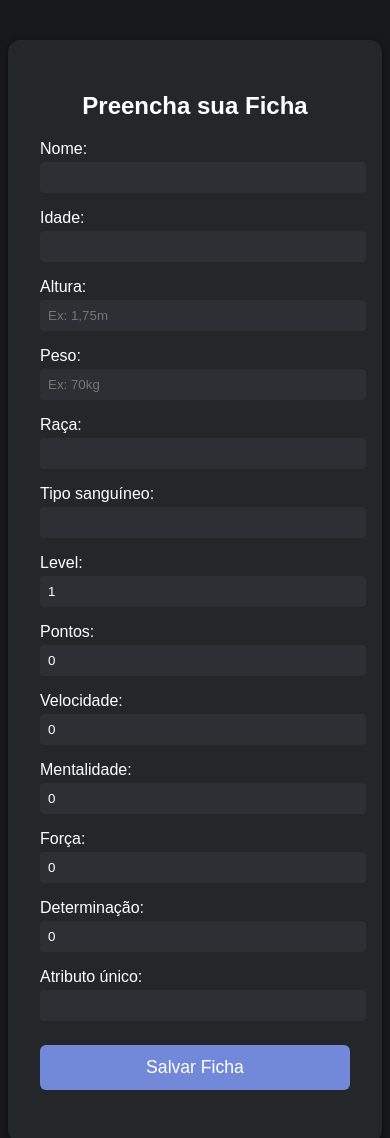
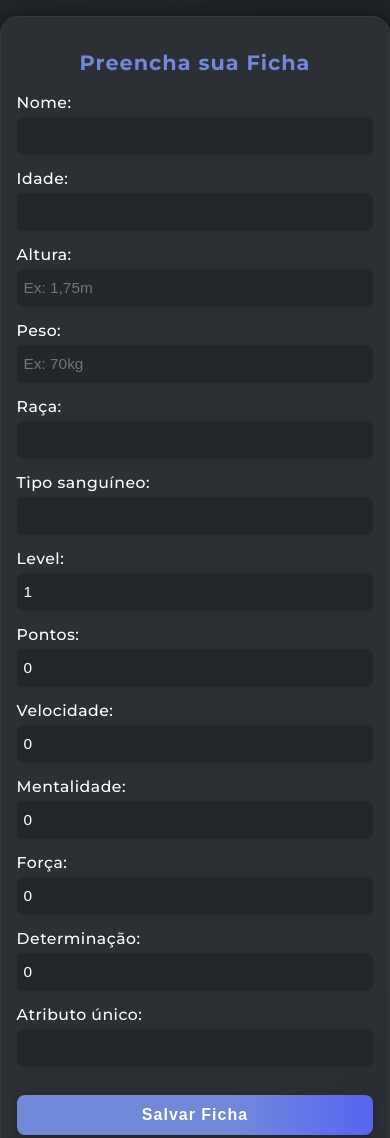
Before and after one commit to Salada-De-Flutter/Cheetos, a website: page frontend/ficha.html in a window 390 px wide. Shown: the top 1138 px of the page. Drawn offline with Linux system fonts and the light colour scheme.

```diff
--- a/frontend/ficha.html
+++ b/frontend/ficha.html
@@ -4,14 +4,110 @@
   <meta charset="UTF-8">
   <meta name="viewport" content="width=device-width, initial-scale=1.0">
   <title>Ficha do Jogador</title>
+  <link href="https://fonts.googleapis.com/css2?family=Montserrat:wght@500;700&display=swap" rel="stylesheet">
   <style>
-    body { font-family: Arial, sans-serif; background: #18191c; color: #fff; }
-    .container { max-width: 500px; margin: 40px auto; background: #23272a; padding: 32px; border-radius: 12px; box-shadow: 0 2px 8px #0008; }
-    h2 { text-align: center; }
-    label { display: block; margin-top: 16px; }
-    input, select { width: 100%; padding: 8px; margin-top: 4px; border-radius: 4px; border: none; background: #2c2f33; color: #fff; }
-    button { margin-top: 24px; width: 100%; padding: 12px; background: #7289da; color: #fff; border: none; border-radius: 6px; font-size: 1.1em; cursor: pointer; }
-    button:hover { background: #5b6eae; }
+    body {
+      font-family: 'Montserrat', Arial, sans-serif;
+      background: linear-gradient(135deg, #23272a 0%, #18191c 100%);
+      color: #fff;
+      min-height: 100vh;
+      margin: 0;
+      padding: 0;
+      display: flex;
+      align-items: center;
+      justify-content: center;
+    }
+    .container {
+      width: 100%;
+      max-width: 420px;
+      margin: 32px 12px;
+      background: rgba(44,47,51,0.98);
+      padding: 28px 18px 22px 18px;
+      border-radius: 18px;
+      box-shadow: 0 4px 24px #000a;
+      border: 1.5px solid #36393f;
+      transition: box-shadow 0.2s;
+    }
+    .container:hover {
+      box-shadow: 0 8px 32px #000c;
+    }
+    h2 {
+      text-align: center;
+      margin-bottom: 18px;
+      font-weight: 700;
+      letter-spacing: 1px;
+      color: #7289da;
+    }
+    label {
+      display: block;
+      margin-top: 14px;
+      font-size: 1em;
+      font-weight: 500;
+      letter-spacing: 0.5px;
+    }
+    input, select {
+      width: 100%;
+      padding: 10px 8px;
+      margin-top: 5px;
+      border-radius: 6px;
+      border: 1.5px solid #23272a;
+      background: #23272a;
+      color: #fff;
+      font-size: 1em;
+      transition: border 0.2s;
+      box-sizing: border-box;
+    }
+    input:focus, select:focus {
+      outline: none;
+      border: 1.5px solid #7289da;
+      background: #18191c;
+    }
+    button {
+      margin-top: 28px;
+      width: 100%;
+      padding: 13px;
+      background: linear-gradient(90deg, #7289da 60%, #5865f2 100%);
+      color: #fff;
+      border: none;
+      border-radius: 8px;
+      font-size: 1.13em;
+      font-weight: 700;
+      letter-spacing: 1px;
+      cursor: pointer;
+      box-shadow: 0 2px 8px #0004;
+      transition: background 0.2s, box-shadow 0.2s;
+    }
+    button:hover {
+      background: linear-gradient(90deg, #5865f2 60%, #7289da 100%);
+      box-shadow: 0 4px 16px #0006;
+    }
+    #msg {
+      margin-top: 22px;
+      text-align: center;
+      font-size: 1.05em;
+      min-height: 24px;
+    }
+    @media (max-width: 600px) {
+      .container {
+        padding: 16px 4vw 14px 4vw;
+        margin: 16px 0;
+        max-width: 98vw;
+      }
+      h2 {
+        font-size: 1.3em;
+      }
+      label {
+        font-size: 0.98em;
+      }
+      input, select {
+        font-size: 0.98em;
+        padding: 9px 6px;
+      }
+      button {
+        font-size: 1em;
+        padding: 11px;
+      }
+    }
   </style>
 </head>
 <body>
```
Also changed, not shown: index.js (added, +38 -0 lines), package.json (+7 -3 lines), src/bot.js (added, +17 -0 lines), src/index.js (+1 -18 lines), 1 other file.
